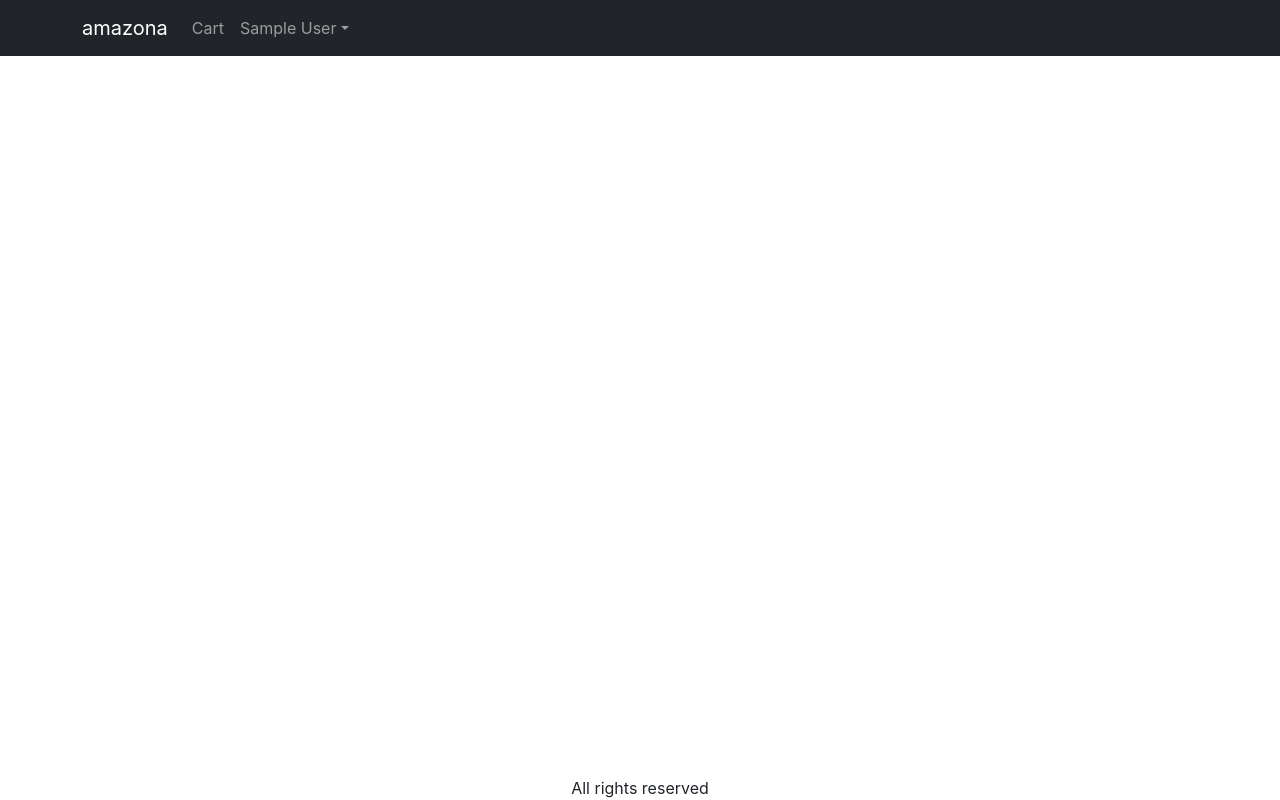
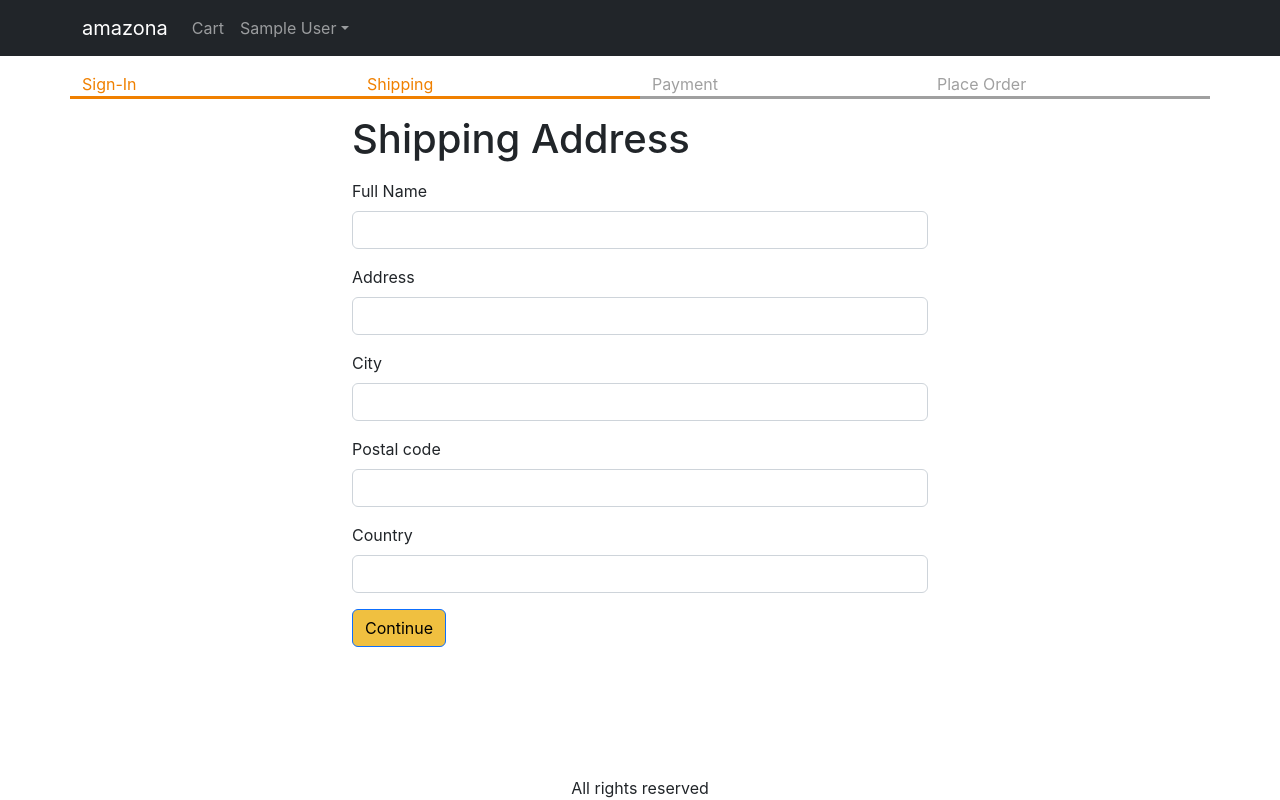
Before and after one commit to d22125415/amazona, a React (Create React App) app in the folder amazona/frontend/: page /shipping in a window 1280 px wide. Built offline with nearby package versions, Linux system fonts and the light colour scheme; sample sign-in values are in the browser's storage.

Commit message:
next step for checkout and indicator for checkout steps / persist shipping data and delete when signout

```diff
--- a/amazona/frontend/src/App.js
+++ b/amazona/frontend/src/App.js
@@ -15,6 +15,7 @@
 import SigninScreen from './screens/SigninScreen';
 import { ToastContainer } from 'react-toastify';
 import 'react-toastify/dist/ReactToastify.css';
+import ShippingAddressScreen from './screens/ShippingAddressScreen';
 
 function App() {
   const { state, dispatch: ctxDispatch } = useContext(Store);
@@ -22,6 +23,7 @@
   const signoutHandler = () => {
     ctxDispatch({ type: 'USER_SIGNOUT' });
     localStorage.removeItem('userInfo');
+    localStorage.removeItem('shippingAddress');
   };
   return (
     <BrowserRouter>
@@ -74,6 +76,7 @@
               <Route path="/product/:slug" element={<ProductScreen />} />
               <Route path="/cart" element={<CartScreen />} />
               <Route path="/signin" element={<SigninScreen />} />
+              <Route path="/shipping" element={<ShippingAddressScreen />} />
               <Route path="/" element={<HomeScreen />} />
             </Routes>
           </Container>
--- a/amazona/frontend/src/Store.js
+++ b/amazona/frontend/src/Store.js
@@ -10,6 +10,9 @@
     cartItems: localStorage.getItem('cartItems')
       ? JSON.parse(localStorage.getItem('cartItems'))
       : [],
+    shippingAddress: localStorage.getItem('shippingAddress')
+      ? JSON.parse(localStorage.getItem('shippingAddress'))
+      : {},
   },
 };
 
@@ -38,7 +41,22 @@
     case 'USER_SIGNIN':
       return { ...state, userInfo: action.payload };
     case 'USER_SIGNOUT':
-      return { ...state, userInfo: null };
+      return {
+        ...state,
+        userInfo: null,
+        cart: {
+          cartItems: [],
+          shippingAddress: {},
+        },
+      };
+    case 'SAVE_SHIPPING_ADDRESS':
+      return {
+        ...state,
+        cart: {
+          ...state.cart,
+          shippingAddress: action.payload,
+        },
+      };
     default:
       return state;
   }
--- /dev/null
+++ b/amazona/frontend/src/components/CheckoutSteps.js
@@ -0,0 +1,14 @@
+import React from 'react';
+import Row from 'react-bootstrap/Row';
+import Col from 'react-bootstrap/Col';
+
+export default function CheckoutSteps(props) {
+  return (
+    <Row className="checkout-steps">
+      <Col className={props.step1 ? 'active' : ''}>Sign-In</Col>
+      <Col className={props.step2 ? 'active' : ''}>Shipping</Col>
+      <Col className={props.step3 ? 'active' : ''}>Payment</Col>
+      <Col className={props.step4 ? 'active' : ''}>Place Order</Col>
+    </Row>
+  );
+}
--- a/amazona/frontend/src/index.css
+++ b/amazona/frontend/src/index.css
@@ -50,3 +50,13 @@
 .small-container {
   max-width: 600px;
 }
+
+.checkout-steps > div {
+  border-bottom: 0.2rem solid #a0a0a0;
+  color: #a0a0a0;
+}
+
+.checkout-steps > div.active {
+  border-bottom: 0.2rem solid #f08000;
+  color: #f08000;
+}
--- /dev/null
+++ b/amazona/frontend/src/screens/ShippingAddressScreen.js
@@ -0,0 +1,112 @@
+import React, { useContext, useEffect, useState } from 'react';
+import { Helmet } from 'react-helmet-async';
+import Form from 'react-bootstrap/Form';
+import Button from 'react-bootstrap/Button';
+import { Store } from '../Store.js';
+import { useNavigate } from 'react-router-dom';
+import CheckoutSteps from '../components/CheckoutSteps.js';
+
+export default function ShippingAddressScreen() {
+  const navigate = useNavigate();
+  const { state, dispatch: ctxDispatch } = useContext(Store);
+  const {
+    userInfo,
+    cart: { shippingAddress },
+  } = state;
+  const [fullName, setFullName] = useState(shippingAddress.fullName || '');
+  const [address, setAddress] = useState(shippingAddress.address || '');
+  const [city, setCity] = useState(shippingAddress.city || '');
+  const [postalCode, setPostalCode] = useState(
+    shippingAddress.postalCode || ''
+  );
+  const [country, setCountry] = useState(shippingAddress.country || '');
+  useEffect(() => {
+    if (!userInfo) {
+      navigate('/signin?redirect=/shipping');
+    }
+  }, [userInfo, navigate]);
+
+  const submitHandler = (e) => {
+    e.preventDefault();
+    ctxDispatch({
+      type: 'SAVE_SHIPPING_ADDRESS',
+      payload: {
+        fullName,
+        address,
+        city,
+        postalCode,
+        country,
+      },
+    });
+    localStorage.setItem(
+      'shippingAddress',
+      JSON.stringify({
+        fullName,
+        address,
+        city,
+        postalCode,
+        country,
+      })
+    );
+    navigate('/payment');
+  };
+
+  return (
+    <div>
+      <Helmet>
+        <title>Shipping Address</title>
+      </Helmet>
+      <CheckoutSteps step1 step2></CheckoutSteps>
+      <div className="container small-container">
+        <h1 className="my-3">Shipping Address</h1>
+        <Form onSubmit={submitHandler}>
+          <Form.Group className="mb-3" controlId="fullName">
+            <Form.Label>Full Name</Form.Label>
+            <Form.Control
+              value={fullName}
+              onChange={(e) => setFullName(e.target.value)}
+              required
+            />
+          </Form.Group>
+          <Form.Group className="mb-3" controlId="address">
+            <Form.Label>Address</Form.Label>
+            <Form.Control
+              value={address}
+              onChange={(e) => setAddress(e.target.value)}
+              required
+            />
+          </Form.Group>
+          <Form.Group className="mb-3" controlId="city">
+            <Form.Label>City</Form.Label>
+            <Form.Control
+              value={city}
+              onChange={(e) => setCity(e.target.value)}
+              required
+            />
+          </Form.Group>
+          <Form.Group className="mb-3" controlId="postalCode">
+            <Form.Label>Postal code</Form.Label>
+            <Form.Control
+              value={postalCode}
+              onChange={(e) => setPostalCode(e.target.value)}
+              required
+            />
+          </Form.Group>
+          <Form.Group className="mb-3" controlId="country">
+            <Form.Label>Country</Form.Label>
+            <Form.Control
+              value={country}
+              onChange={(e) => setCountry(e.target.value)}
+              required
+            />
+          </Form.Group>
+          <div className="mb-3">
+            <Button variant="primary" type="submit">
+              Continue
+            </Button>
+          </div>
+        </Form>
+      </div>
+    </div>
+  );
+}
```
Also changed, not shown: 1 other file (tests, documents, lock files or other folders).
